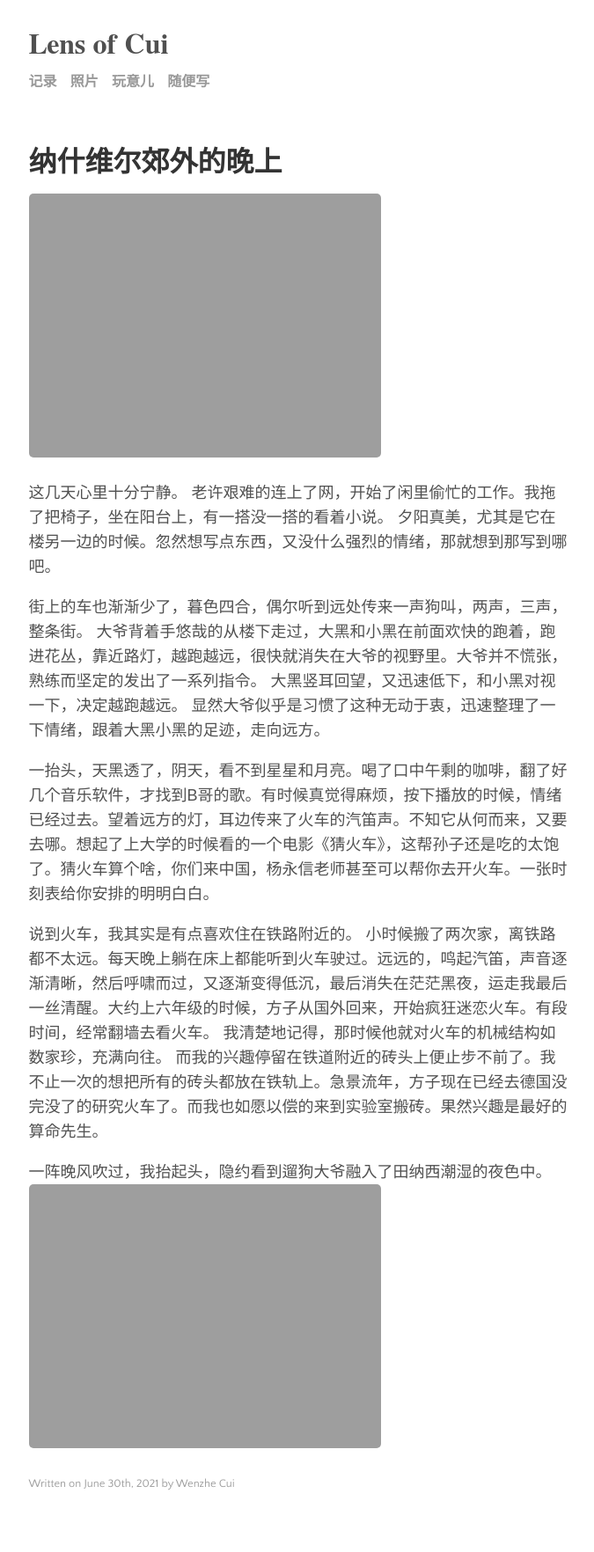
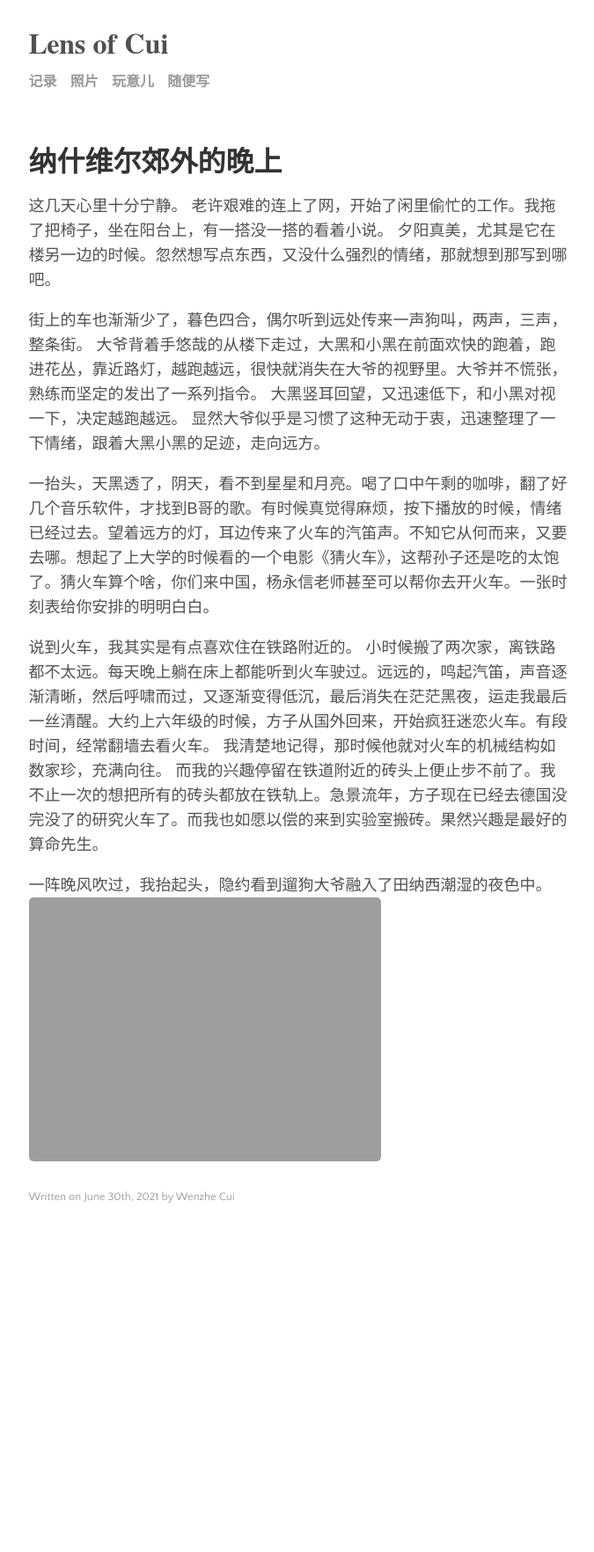
Before and after one commit to cuiwenzhe/blogs, a Jekyll site: the page built from _posts/2021-06-30-nashville.md, in a window 1280 px wide. Shown: the whole page at 88% size, without its empty margins (300-975 px from the left). Built offline with Jekyll 4.4.1, drawn with Linux system fonts in a browser that asks for light colours; after the commit the page ends 1438 px from its top, so only the background shows below that.

Commit message:
Update 2021-06-30-nashville.md

```diff
--- a/_posts/2021-06-30-nashville.md
+++ b/_posts/2021-06-30-nashville.md
@@ -4,7 +4,6 @@ title: "纳什维尔郊外的晚上"
 author: "Wenzhe Cui"
 category: story
 tags: [journey]
-image: /journey/0.jpg
 ---
 
 这几天心里十分宁静。 老许艰难的连上了网，开始了闲里偷忙的工作。我拖了把椅子，坐在阳台上，有一搭没一搭的看着小说。 夕阳真美，尤其是它在楼另一边的时候。忽然想写点东西，又没什么强烈的情绪，那就想到那写到哪吧。
```
